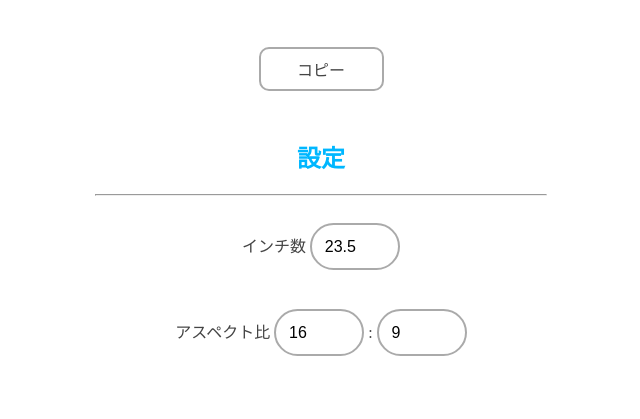
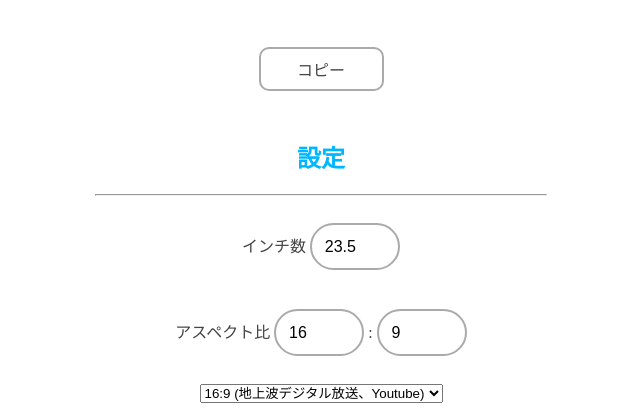
Before and after one commit to yananananarn/calculate-screen-size, a plain HTML site: page index.html in a window 1280 px wide. Shown: the part 350-769 px from the top of the page, without its empty margins (319-959 px from the left). Drawn offline with Linux system fonts and the light colour scheme.

Commit message:
アスペクト比をメニューから選択できるよう変更

```diff
--- a/index.html
+++ b/index.html
@@ -28,6 +28,15 @@
                  :
                 <input type="number" value="9" inputmode="numeric" id="aspect_h" onchange="calculate()">
             </p>
+            <p>
+                <select id="aspect" onchange="setAspect()">
+                    <option value="16:9" selected>16:9 (地上波デジタル放送、Youtube)</option>
+                    <option value="16:10">16:10</option>
+                    <option value="21:9">21:9 (ウルトラワイドモニター)</option>
+                    <option value="4:3">4:3 (従来の地上波TV、DVD)</option>
+                    <option value="2.35:1">2.35:1 (シネマスコープ)</option>
+                </select>
+            </p>
         </form>
 
         <br>
--- a/script.js
+++ b/script.js
@@ -23,5 +23,8 @@ function calculate() {
 }
 
 function setAspect() {
+    const preset_aspect = document.getElementById("aspect").value.split(":");
 
+    con_aspect_w.value = preset_aspect[0];
+    con_aspect_h.value = preset_aspect[1];
 }
```
